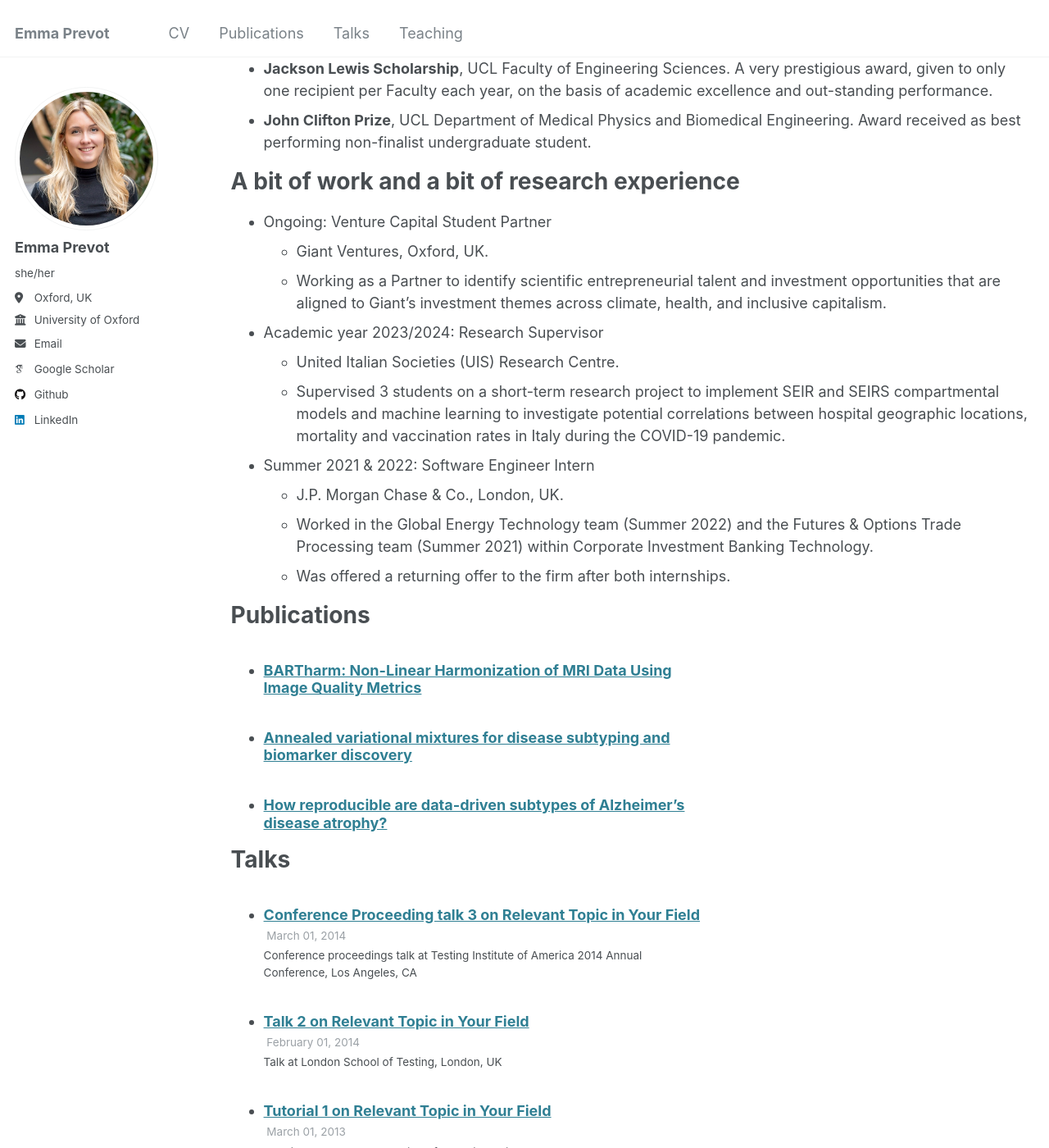
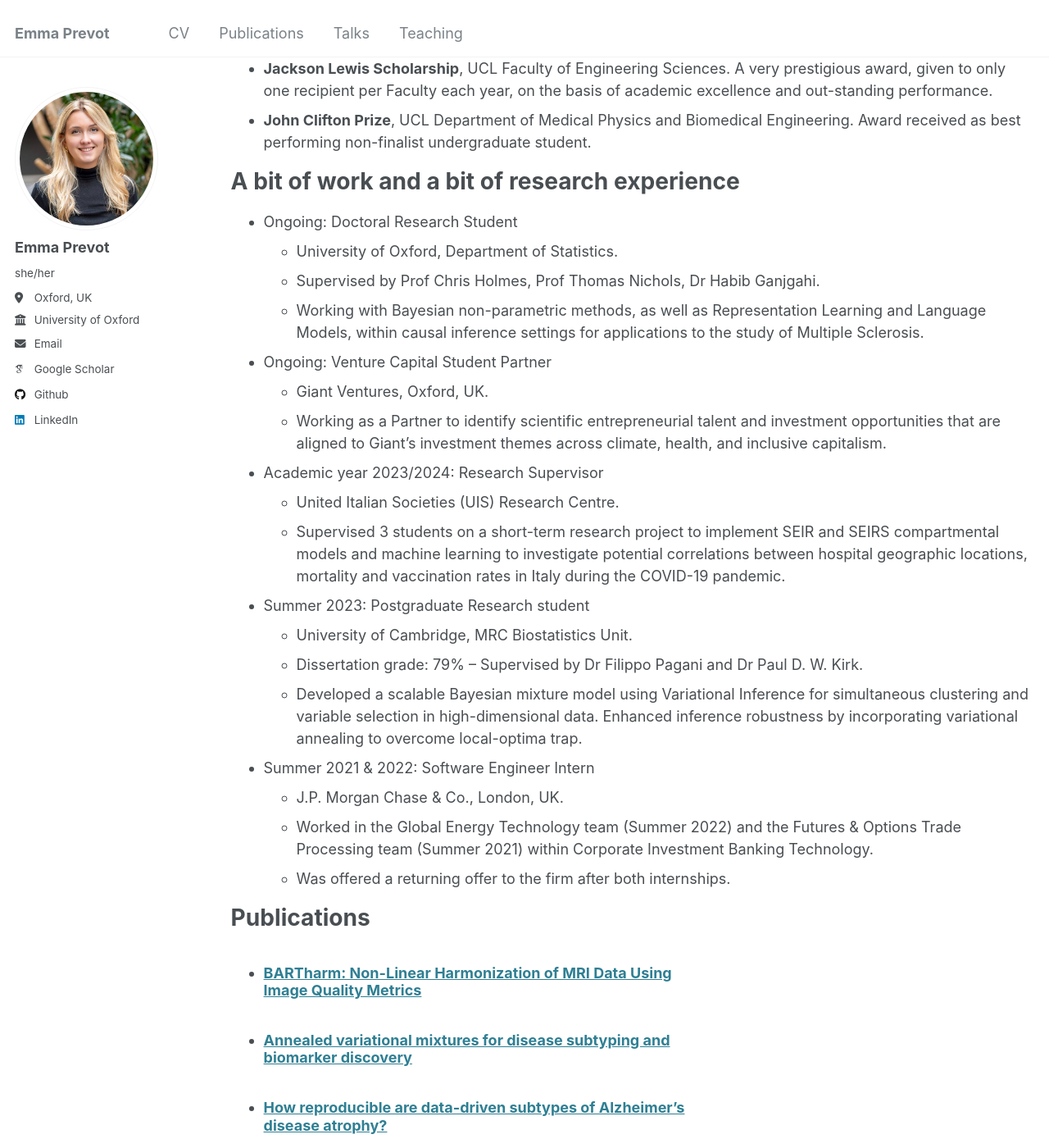
Before and after one commit to emmaprevot/emmaprevot.github.io, a Jekyll site: the page built from _pages/cv.md, in a window 1280 px wide and 1400 px high, scrolled down 542 px. Shown: the whole window at 82% size. Built offline with Jekyll 4.4.1, drawn with Linux system fonts in a browser that asks for light colours; some web fonts are replaced.

Commit message:
Update cv.md

```diff
--- a/_pages/cv.md
+++ b/_pages/cv.md
@@ -27,6 +27,11 @@ Awards
 
 A bit of work and a bit of research experience
 ======
+* Ongoing: Doctoral Research Student
+  * University of Oxford, Department of Statistics.
+  * Supervised by Prof Chris Holmes, Prof Thomas Nichols, Dr Habib Ganjgahi.
+  * Working with Bayesian non-parametric methods, as well as Representation Learning and Language Models, within causal inference settings for applications to the study of Multiple Sclerosis.
+
 * Ongoing: Venture Capital Student Partner
   * Giant Ventures, Oxford, UK.
   * Working as a Partner to identify scientific entrepreneurial talent and investment opportunities that
@@ -35,6 +40,11 @@ are aligned to Giant’s investment themes across climate, health, and inclusive
 * Academic year 2023/2024: Research Supervisor
   * United Italian Societies (UIS) Research Centre.
   * Supervised 3 students on a short-term research project to implement SEIR and SEIRS compartmental models and machine learning to investigate potential correlations between hospital geographic locations, mortality and vaccination rates in Italy during the COVID-19 pandemic.
+
+* Summer 2023: Postgraduate Research student
+  * University of Cambridge, MRC Biostatistics Unit.
+  * Dissertation grade: 79% – Supervised by Dr Filippo Pagani and Dr Paul D. W. Kirk.
+  * Developed a scalable Bayesian mixture model using Variational Inference for simultaneous clustering and variable selection in high-dimensional data. Enhanced inference robustness by incorporating variational annealing to overcome local-optima trap.
 
 * Summer 2021 & 2022: Software Engineer Intern
   * J.P. Morgan Chase & Co., London, UK.
```
